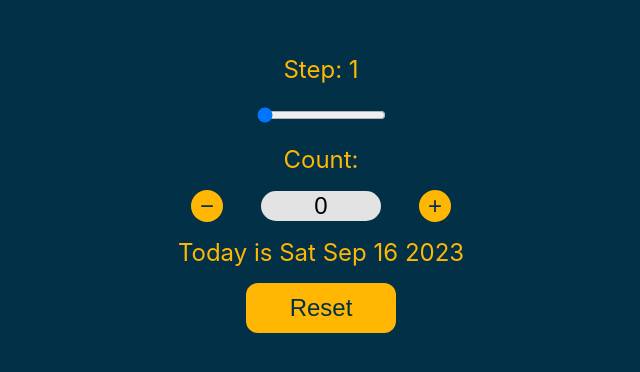
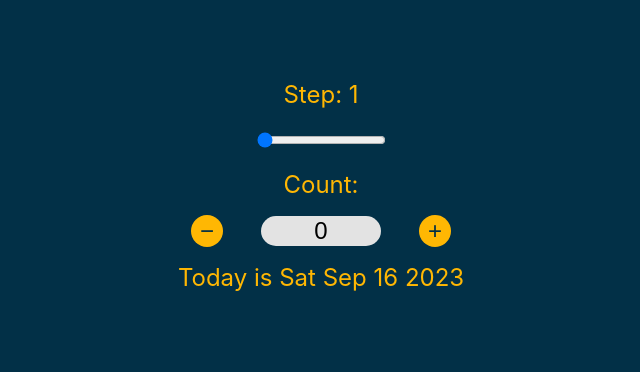
Before and after one commit to Jensen-Jacob/date-counter-v2, a React (Create React App) app: page / in a window 1280 px wide. Shown: the part 214-586 px from the top of the page, without its empty margins (319-959 px from the left). Built offline with nearby package versions, Linux system fonts and the light colour scheme.

Commit message:
Add conditional rendering to the "Reset" button

```diff
--- a/src/App.js
+++ b/src/App.js
@@ -67,9 +67,13 @@ function Counter() {
           <p>
             {count !== 0 && Math.abs(count)} {day} {date.toDateString()}
           </p>
-          <button className="reset-btn" onClick={handleReset}>
-            Reset
-          </button>
+          {count !== 0 || step !== 1 ? (
+            <button className="reset-btn" onClick={handleReset}>
+              Reset
+            </button>
+          ) : (
+            <></>
+          )}
         </div>
       </div>
     </div>
```
